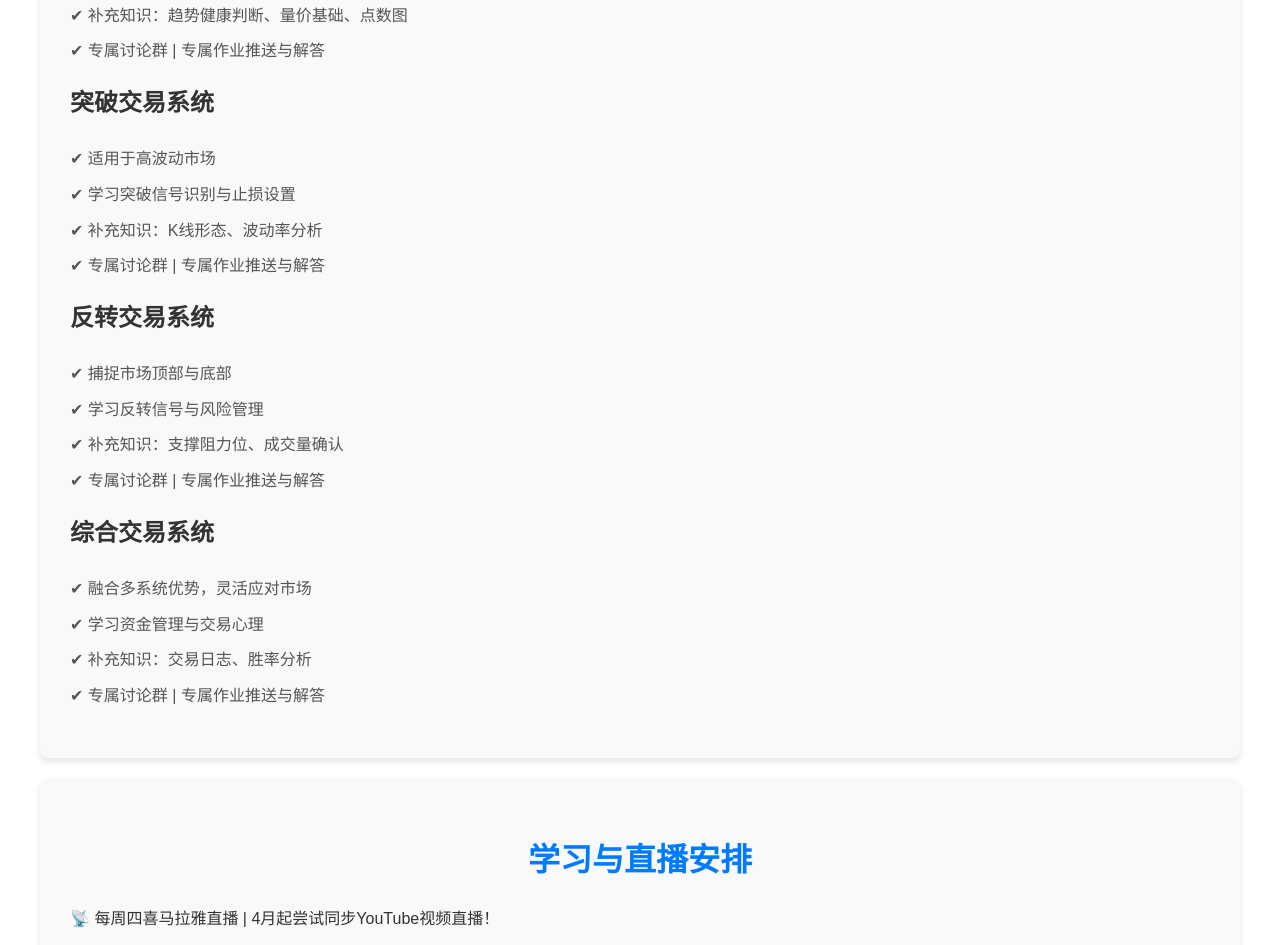
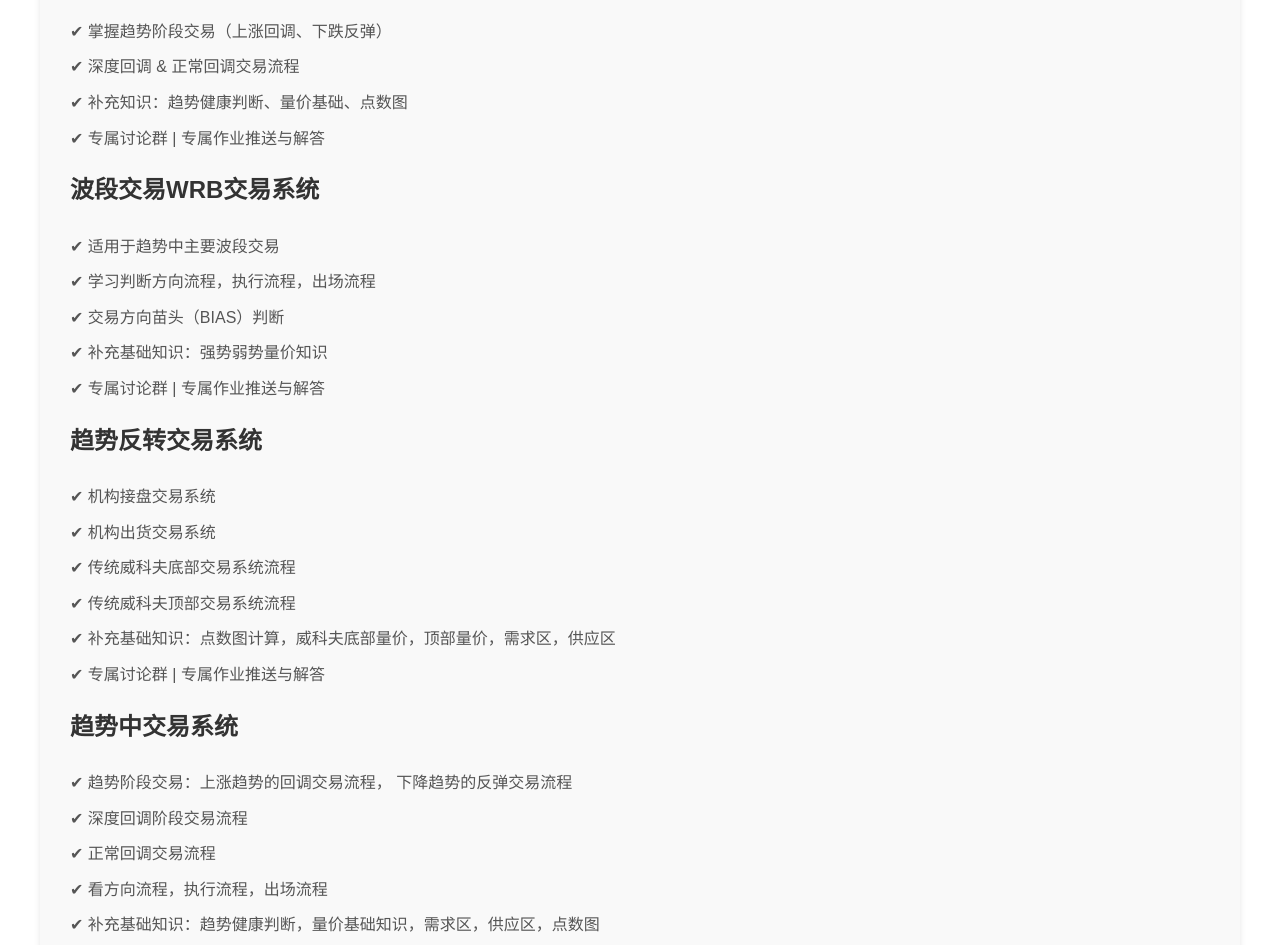
Before and after one commit to WYCKOFFEDGE/MYWYCKOFF, a plain HTML site: page index.html in a window 1280 px wide. Shown: the part 2534-3479 px from the top of the page. Drawn offline with Linux system fonts and the light colour scheme.

Commit message:
Add files via upload

```diff
--- a/index.html
+++ b/index.html
@@ -49,18 +49,18 @@
             margin-top: 20px;
         }
         .intro, .highlights, .story, .hotspots, .systems, .schedule, .cta {
-            background-color: #f9f9f9; /* Light gray for modules on white background */
+            background-color: #f9f9f9; /* Light gray for modules */
             border-radius: 8px;
             padding: 30px;
             margin: 20px 0;
-            box-shadow: 0 4px 6px rgba(0, 0, 0, 0.1); /* Subtle shadow */
+            box-shadow: 0 4px 6px rgba(0, 0, 0, 0.1);
         }
         .system {
             margin-bottom: 20px;
         }
         .system p, .highlights p, .hotspots p {
             margin: 10px 0;
-            color: #555555; /* Slightly lighter text for paragraphs */
+            color: #555555;
         }
         .cta-button {
             display: inline-block;
@@ -75,19 +75,23 @@
         .cta-button:hover {
             background-color: #0056b3;
         }
+        .cta p.contact {
+            font-size: 24px; /* Larger font for contact */
+            margin: 20px 0;
+        }
+        .cta p.contact a {
+            color: #007bff;
+            text-decoration: none;
+        }
+        .cta p.contact a:hover {
+            text-decoration: underline;
+        }
         footer {
             text-align: center;
             padding: 20px;
             background-color: #ffffff;
-            color: #777777; /* Lighter gray for footer */
+            color: #777777;
             font-size: 14px;
-        }
-        footer a {
-            color: #007bff;
-            text-decoration: none;
-        }
-        footer a:hover {
-            text-decoration: underline;
         }
     </style>
 </head>
@@ -142,7 +146,9 @@
         </section>
 
         <section class="systems">
-            <h2>五大交易系统</h2>
+            <h2>四大交易系统</h2>
+            <p>为了更高效帮助大家早日进入盈利状态，我们不断探索交易员成长计划的改革方案。根据反馈，我们将以交易系统为板块为大家服务。</p>
+            <p>下面每套系统都是独立交易系统，独立课程。每个系统学习2-3个月</p>
             <div class="system">
                 <h3>趋势轨道跟踪交易系统</h3>
                 <p>✔ 适用于短线/中长线交易</p>
@@ -158,31 +164,35 @@
                 <p>✔ 专属讨论群 | 专属作业推送与解答</p>
             </div>
             <div class="system">
-                <h3>突破交易系统</h3>
-                <p>✔ 适用于高波动市场</p>
-                <p>✔ 学习突破信号识别与止损设置</p>
-                <p>✔ 补充知识：K线形态、波动率分析</p>
+                <h3>波段交易WRB交易系统</h3>
+                <p>✔ 适用于趋势中主要波段交易</p>
+                <p>✔ 学习判断方向流程，执行流程，出场流程</p>
+                <p>✔ 交易方向苗头（BIAS）判断</p>
+                <p>✔ 补充基础知识：强势弱势量价知识</p>
                 <p>✔ 专属讨论群 | 专属作业推送与解答</p>
             </div>
             <div class="system">
-                <h3>反转交易系统</h3>
-                <p>✔ 捕捉市场顶部与底部</p>
-                <p>✔ 学习反转信号与风险管理</p>
-                <p>✔ 补充知识：支撑阻力位、成交量确认</p>
+                <h3>趋势反转交易系统</h3>
+                <p>✔ 机构接盘交易系统</p>
+                <p>✔ 机构出货交易系统</p>
+                <p>✔ 传统威科夫底部交易系统流程</p>
+                <p>✔ 传统威科夫顶部交易系统流程</p>
+                <p>✔ 补充基础知识：点数图计算，威科夫底部量价，顶部量价，需求区，供应区</p>
                 <p>✔ 专属讨论群 | 专属作业推送与解答</p>
             </div>
             <div class="system">
-                <h3>综合交易系统</h3>
-                <p>✔ 融合多系统优势，灵活应对市场</p>
-                <p>✔ 学习资金管理与交易心理</p>
-                <p>✔ 补充知识：交易日志、胜率分析</p>
+                <h3>趋势中交易系统</h3>
+                <p>✔ 趋势阶段交易：上涨趋势的回调交易流程， 下降趋势的反弹交易流程</p>
+                <p>✔ 深度回调阶段交易流程</p>
+                <p>✔ 正常回调交易流程</p>
+                <p>✔ 看方向流程，执行流程，出场流程</p>
+                <p>✔ 补充基础知识：趋势健康判断，量价基础知识，需求区，供应区，点数图</p>
                 <p>✔ 专属讨论群 | 专属作业推送与解答</p>
             </div>
         </section>
 
         <section class="schedule">
             <h2>学习与直播安排</h2>
-            <p>📡 每周四喜马拉雅直播 | 4月起尝试同步YouTube视频直播！</p>
             <p>🎙 每周四，我们在喜马拉雅进行交易分享与实战解析！</p>
             <p>📺 4月份起，我们将尝试同步YouTube视频直播，随时随地加入学习！</p>
         </section>
@@ -191,14 +201,14 @@
             <h2>立即加入</h2>
             <p>⏳ 未来的交易路上，你不会再孤军奋战！</p>
             <p>✅ 系统化成长路径，从入门到精通，助你构建盈利交易体系！</p>
-            <p><a href="mailto:your-email@example.com" class="cta-button">申请邮件群</a></p>
-            <p><a href="https://amazon.com" target="_blank" class="cta-button">点击阅读《量价操盘法》</a></p>
+            <p>✅ 我们成立了孟老师读者邮件群, 群的宗旨是跟踪成长计划进度，发表交易相关文章，推送作业等，内容使用邮箱推送。</p>
+            <p><a href="mailto:zibencity@outlook.com" class="cta-button">申请加入邮件群</a></p>
+            <p class="contact">联系我们: <a href="mailto:zibencity@outlook.com">zibencity@outlook.com</a></p>
         </section>
     </div>
 
     <footer>
         <p>© 2025 交易员成长计划. All Rights Reserved.</p>
-        <p>联系我们: <a href="mailto:your-email@example.com">your-email@example.com</a></p>
     </footer>
 </body>
 </html>
```
